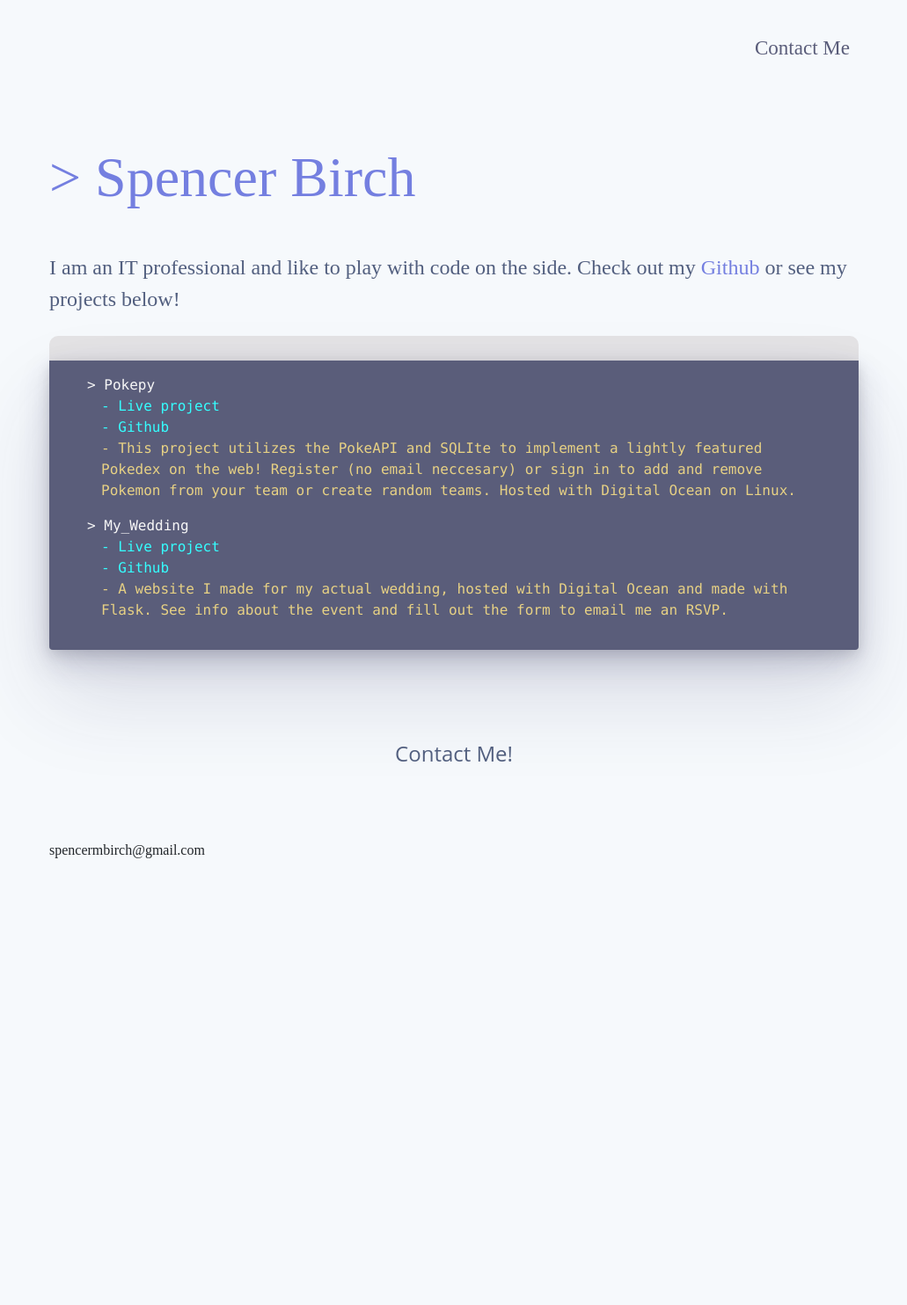
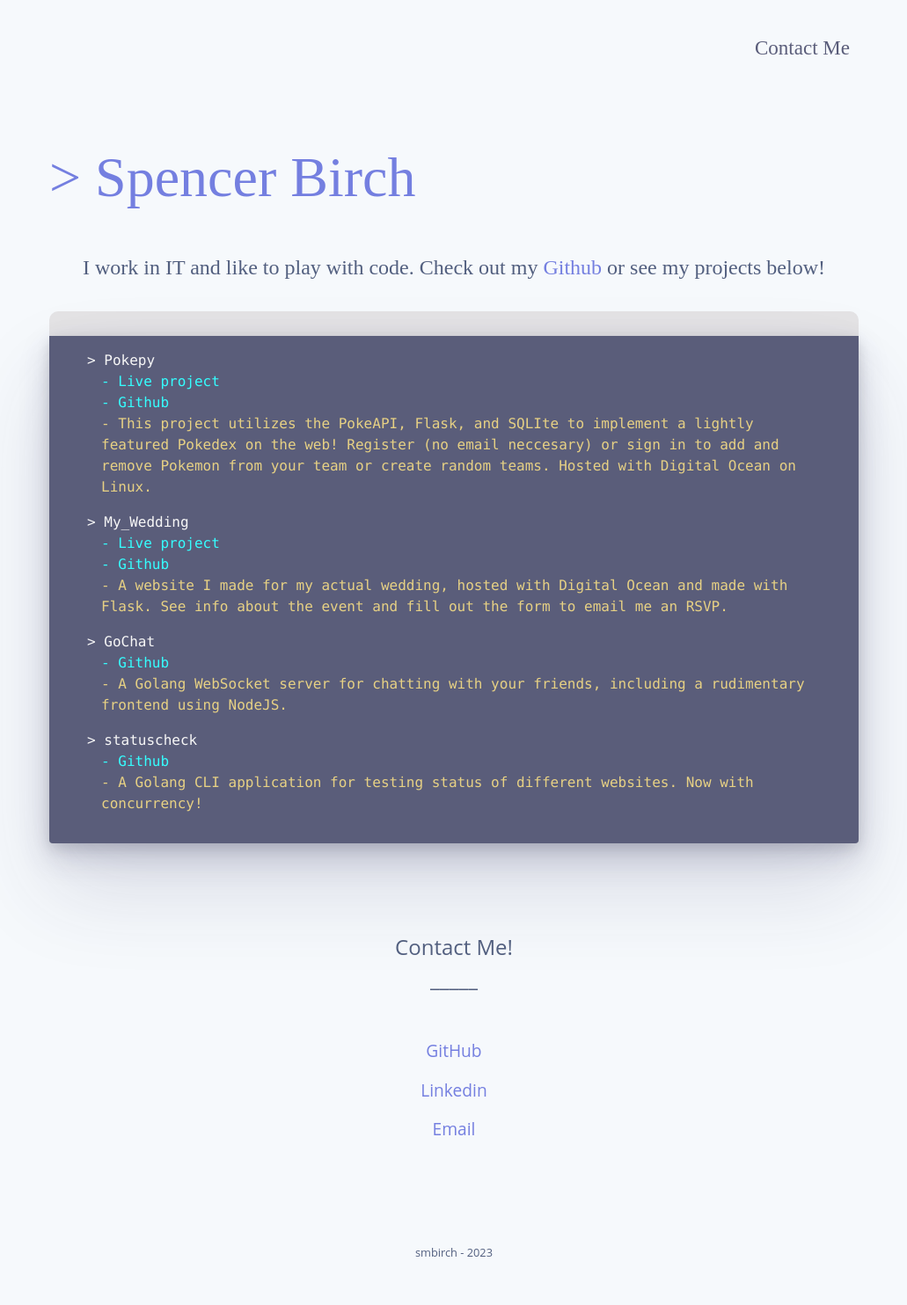
Before and after one commit to smbirch/smbirch.com, a Flask app: page / in a window 1280 px wide. Shown: the whole page at 88% size, without its empty margins (124-1155 px from the left). Before the commit the page ends 976 px from the top, so only its background shows below. Run offline with Flask 3, Linux system fonts and the light colour scheme.

Commit message:
adjusting styling, adding text content

```diff
--- a/static/css/style.css
+++ b/static/css/style.css
@@ -38,7 +38,7 @@ body {
   text-decoration: none;
 }
 
-.contact-link {
+.contact-link-top {
   font-family: "Camphor,Open Sans,Segoe UI,sans-serif";
   color: #5a5d7a;
   text-decoration: none;
@@ -63,22 +63,16 @@ body {
   font-family: "Camphor,Open Sans,Segoe UI,sans-serif";
   color: #525f7f;
   display: flex;
-  flex-direction: column;
-  justify-content: left;
+  justify-content: center;
   margin-top: 1.5em;
   font-size: 1.5em;
   text-decoration: none;
 }
 
 .about-inner {
-  .about {
-    font-family: "Camphor,Open Sans,Segoe UI,sans-serif";
-    color: #525f7f;
-    display: inline;
-    flex-direction: column;
-    justify-content: left;
-    text-decoration: none;
-  }
+  font-family: "Camphor,Open Sans,Segoe UI,sans-serif";
+  color: #525f7f;
+  text-decoration: none;
 }
 
 .projects-header {
@@ -86,7 +80,7 @@ body {
   background-color: #e4e3e5;
   border-radius: 10px 10px 0 0;
   display: flex;
-  margin-top: 1.5em;
+  margin-top: 2em;
 }
 
 .projects-box {
@@ -129,17 +123,35 @@ body {
   text-align: center;
   padding-top: 50px;
   margin-top: 50px;
-  margin-bottom: 80px;
+  margin-bottom: 50px;
 }
 
-.contact-links {
+.contact-link-lower {
   font-family: Camphor, Open Sans, Segoe UI, sans-serif;
   font-size: 1.2em;
 
-  margin-top: 150px;
-  padding-bottom: 200px;
+  padding-bottom: 100px;
   display: flex;
   justify-content: center;
+  align-items: center;
+  text-align: center;
+  position: relative;
+  color: #5a5d7a;
+  text-decoration: none;
+}
+
+.contact-link a {
+  margin: 10px;
+}
+
+.footer {
+  margin: 0 auto;
+  font-size: 0.8em;
+  line-height: 1.5em;
+  font-family: Camphor, Open Sans, Segoe UI, sans-serif;
+  text-align: center;
+  padding-bottom: 50px;
+  color: #525f7f;
 }
 
 /* Styles for mobile devices */
@@ -173,9 +185,23 @@ body {
     font-size: 1em;
   }
 
+  .contact-link-lower {
+    font-size: 1em;
+  }
+
   .about {
     font-size: 1em;
     margin-top: 1em;
+  }
+
+  .contact-title {
+    margin-top: 10px;
+  }
+
+  .contact-link-lower {
+    flex-direction: column;
+    padding-bottom: 40px;
+    justify-content: center;
   }
 }
 
--- a/templates/base.html
+++ b/templates/base.html
@@ -19,7 +19,7 @@
       href="{{ url_for('static', filename='css/style.css') }}"
     />
     {% endblock stylesheet %}
-    <title>Spencer Birch</title>
+    <title>smbirch</title>
   </head>
 
   <body class="container-lg base-background">
--- a/templates/index.html
+++ b/templates/index.html
@@ -1,17 +1,18 @@
 {% extends 'base.html' %} {% block content %}
 <div class="navbar-container">
   <nav class="navbar">
-    <a href="mailto:spencermbirch@gmail.com" class="contact-link">Contact Me</a>
+    <a href="#contact" class="contact-link-top">Contact Me</a>
   </nav>
 </div>
 
 <div class="title">&gt; Spencer Birch</div>
 <div class="about">
   <div class="about-inner">
-    I am an IT professional and like to play with code on the side. Check out my
+    I work in IT and like to play with code. Check out my
     <a href="https://github.com/smbirch/">Github</a> or see my projects below!
   </div>
 </div>
+
 <div class="projects-header"></div>
   <div class="projects-box">
     <div class="projects-inner">
@@ -29,7 +30,7 @@
           >- Github</a
         >
       </div>
-      <div class="project-info"><p>- This project utilizes the PokeAPI and SQLIte to implement a lightly featured Pokedex on the web! Register (no email neccesary) or sign in to add and remove Pokemon from your team or create random teams. Hosted with Digital Ocean on Linux.</div>
+      <div class="project-info"><p>- This project utilizes the PokeAPI, Flask, and SQLIte to implement a lightly featured Pokedex on the web! Register (no email neccesary) or sign in to add and remove Pokemon from your team or create random teams. Hosted with Digital Ocean on Linux.</div>
 
       <div class="project-title">&gt; My_Wedding</div>
       <div class="project-info">
@@ -46,11 +47,35 @@
         >
       </div>
       <div class="project-info"><p>- A website I made for my actual wedding, hosted with Digital Ocean and made with Flask. See info about the event and fill out the form to email me an RSVP.</p></div>
+
+      <div class="project-title">&gt; GoChat</div>
+      <div class="project-info">
+        <a
+          href="https://github.com/smbirch/gochat"
+          class="project-link"
+          target="_blank"
+          >- Github</a
+        >
+      </div>
+      <div class="project-info"><p>- A  Golang WebSocket server for chatting with your friends, including a rudimentary frontend using NodeJS.</div>
+
+        <div class="project-title">&gt; statuscheck</div>
+        <div class="project-info">
+          <a
+            href="https://github.com/smbirch/statuscheck"
+            class="project-link"
+            target="_blank"
+            >- Github</a
+          >
+        </div>
+        <div class="project-info"><p>- A  Golang CLI application for testing status of different websites. Now with concurrency!</div>
     </div>
   </div>
 </div>
 
-<div class="contact-title">Contact Me!</div>
-<div class="contact">spencermbirch@gmail.com</div>
-
-  {% endblock %}
+<div id="contact" class="contact-title">Contact Me!<p>_____</p></a></div>
+<div class="contact-link-lower">
+  <div><p><a href="https://github.com/smbirch" target="_blank">GitHub</a></p><p><a href="https://www.linkedin.com/in/spencermbirch/" target="_blank">Linkedin</a></p><p><a href="mailto:spencermbirch@gmail.com">Email</a></p></div>
+</div>
+<div class="footer">smbirch - 2023</div>
+{% endblock %}
```
